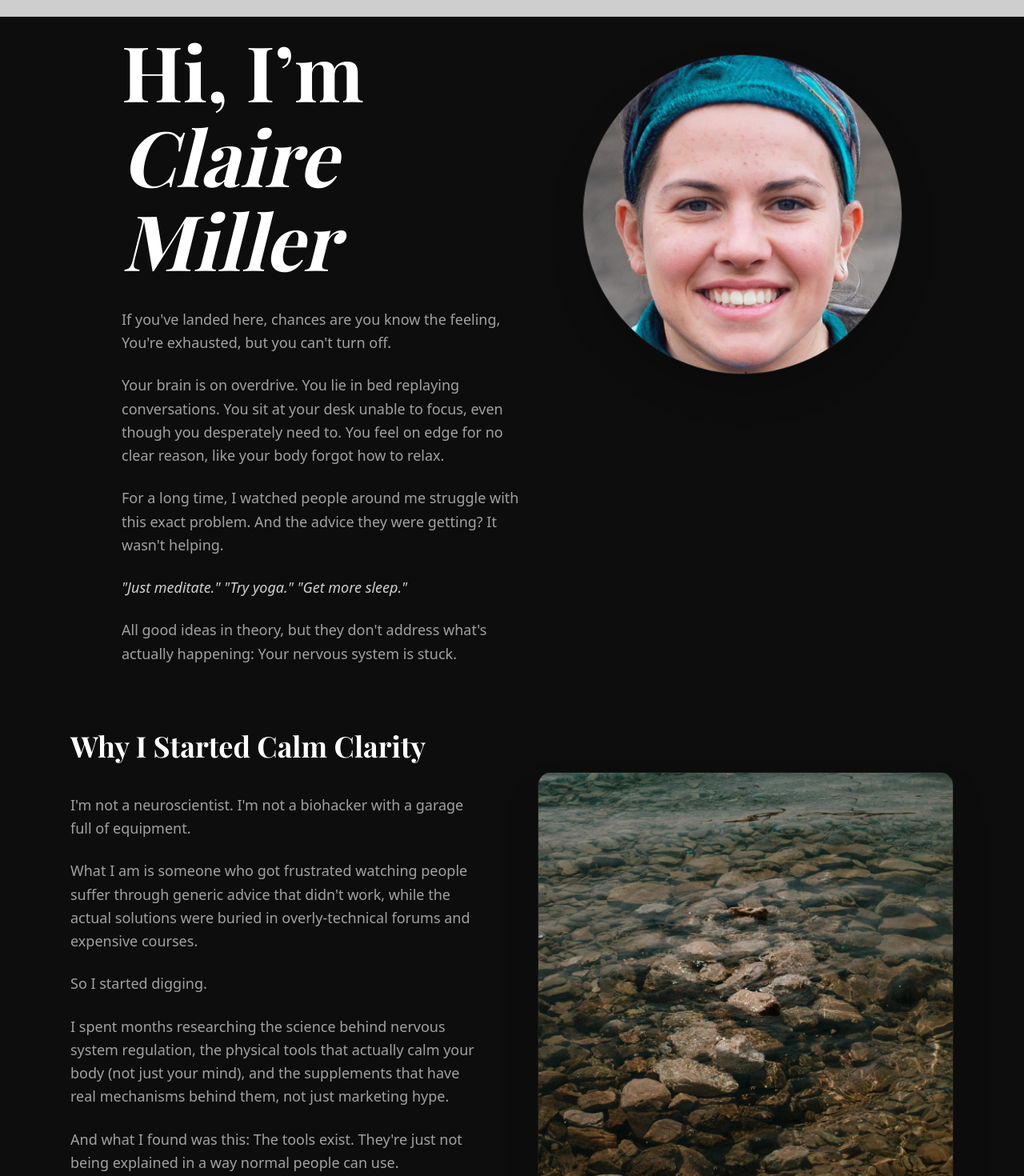
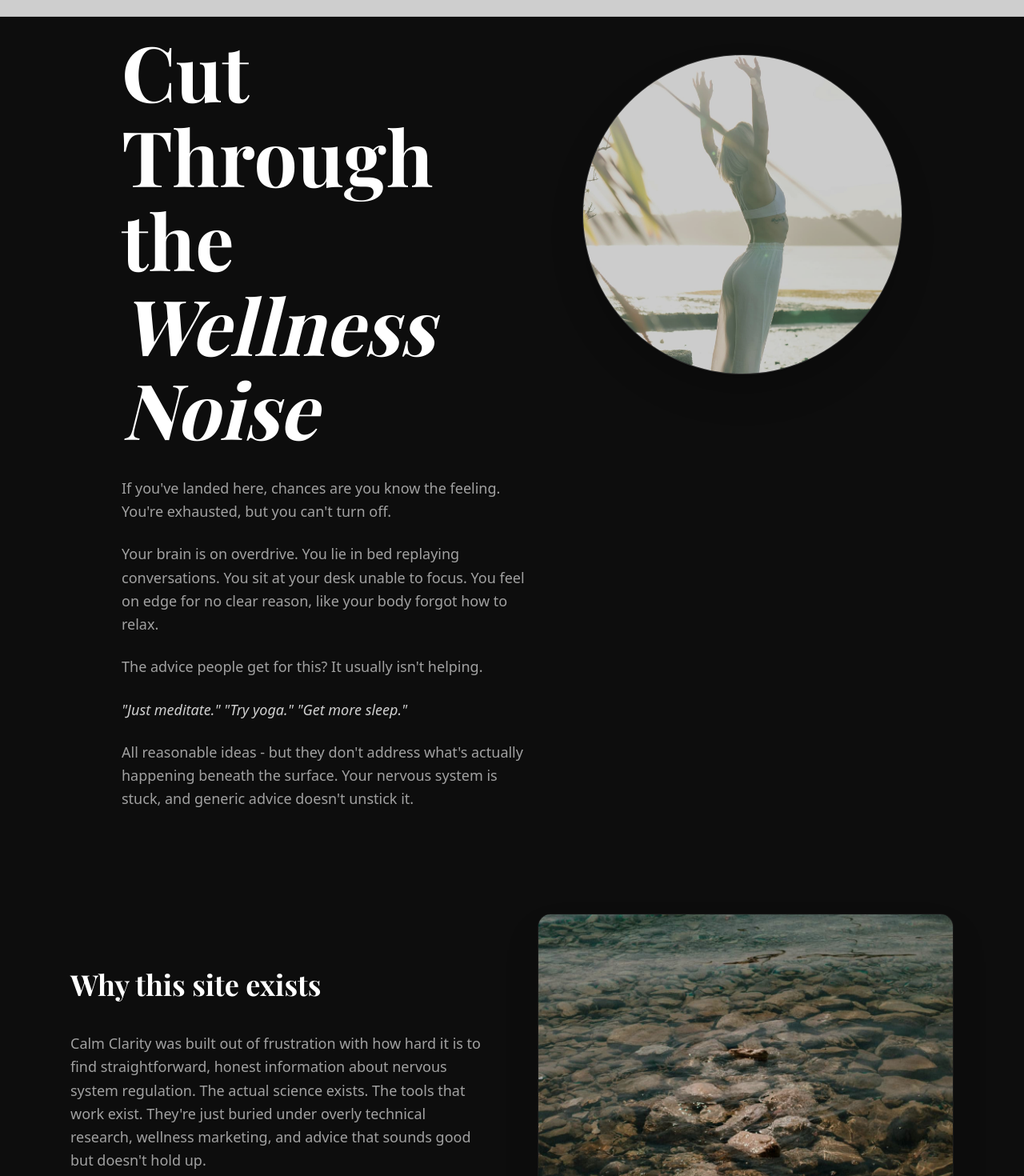
Before and after one commit to FormiloStudios/calmclarity_stitch, a Next.js app: page /story in a window 1280 px wide. Shown: the part 60-1530 px from the top of the page at 80% size. Built offline with nearby package versions, Linux system fonts and the light colour scheme; a web font is replaced by a local one.

Commit message:
Transition About page to faceless Team identity and update copy

```diff
--- a/src/components/StoryContent.tsx
+++ b/src/components/StoryContent.tsx
@@ -7,31 +7,22 @@ export function StoryContent() {
             <section className="mb-32 grid grid-cols-1 md:grid-cols-2 gap-16 items-center">
                 <div>
                     <h2 className="font-display text-3xl md:text-4xl font-bold mb-10 text-white">
-                        Why I Started Calm Clarity
+                        Why this site exists
                     </h2>
                     <div className="space-y-6 text-lg leading-relaxed text-muted font-light">
                         <p>
-                            I&#39;m not a neuroscientist. I&#39;m not a biohacker with a garage
-                            full of equipment.
+                            Calm Clarity was built out of frustration with how hard it is to
+                            find straightforward, honest information about nervous system
+                            regulation. The actual science exists. The tools that work
+                            exist. They&#39;re just buried under overly technical research,
+                            wellness marketing, and advice that sounds good but doesn&#39;t
+                            hold up.
                         </p>
                         <p>
-                            What I am is someone who got frustrated watching people suffer
-                            through generic advice that didn&#39;t work, while the actual
-                            solutions were buried in overly-technical forums and expensive
-                            courses.
+                            This site cuts through that. Every article is researched
+                            carefully, written in plain English, and focused on what&#39;s
+                            practical — not what&#39;s trending.
                         </p>
-                        <p>So I started digging.</p>
-                        <p>
-                            I spent months researching the science behind nervous system
-                            regulation, the physical tools that actually calm your body (not
-                            just your mind), and the supplements that have real mechanisms
-                            behind them, not just marketing hype.
-                        </p>
-                        <p>
-                            And what I found was this: The tools exist. They&#39;re just not
-                            being explained in a way normal people can use.
-                        </p>
-                        <p>That&#39;s what Calm Clarity is for.</p>
                     </div>
                 </div>
                 <div className="relative h-[600px] w-full rounded-2xl overflow-hidden border border-white/5 md:translate-y-12 shadow-2xl">
@@ -48,11 +39,13 @@ export function StoryContent() {
             <section className="mb-32">
                 <div className="max-w-2xl mx-auto text-center mb-16">
                     <h2 className="font-display text-3xl md:text-4xl font-bold mb-6 text-white">
-                        What You&#39;ll Find Here
+                        What you&#39;ll find here
                     </h2>
                     <p className="text-lg text-muted font-light">
-                        This isn&#39;t a site that&#39;s going to throw complicated science at
-                        you or tell you to overhaul your entire life.
+                        Practical explanations of what&#39;s happening in your body and why, honest reviews of physical tools like weighted blankets and acupressure mats that have real mechanisms behind them, and supplement information grounded in actual research rather than marketing claims.
+                    </p>
+                    <p className="mt-6 text-lg text-muted font-light">
+                        No fluff. No agenda. Just clear information for people who are tired of feeling tired.
                     </p>
                 </div>
 
@@ -107,23 +100,20 @@ export function StoryContent() {
                 <div className="absolute top-0 left-0 w-full h-1 bg-gradient-to-r from-transparent via-white/20 to-transparent"></div>
 
                 <h2 className="font-display text-3xl md:text-5xl font-bold mb-10 text-white">
-                    My Promise to You
+                    One promise
                 </h2>
                 <div className="space-y-8 text-xl leading-relaxed text-muted font-light">
                     <p>
-                        I&#39;ll never recommend something I haven&#39;t thoroughly
-                        researched. I&#39;ll explain why something works, not just tell you to
-                        buy it. And I&#39;ll always keep things simple, because feeling calm
-                        and clear-headed shouldn&#39;t require a biology degree.
+                        Nothing gets recommended here without thorough research behind it. If
+                        it&#39;s on this site, there&#39;s a reason — and that reason will
+                        be explained to you, not just asserted.
                     </p>
                     <p className="text-white font-normal">
-                        If you&#39;re exhausted but can&#39;t seem to rest, you&#39;re in the
-                        right place.
+                        You&#39;re in the right place. Let&#39;s make this simpler.
                     </p>
-                    <p>Let&#39;s fix this together.</p>
                     <div className="pt-12">
                         <p className="font-display italic text-4xl text-white">
-                            Claire Miller
+                            — The Calm Clarity Team
                         </p>
                     </div>
                 </div>
--- a/src/components/StoryHeader.tsx
+++ b/src/components/StoryHeader.tsx
@@ -6,41 +6,40 @@ export function StoryHeader() {
             <div className="flex flex-col md:flex-row items-start justify-between gap-16">
                 <div className="flex-1 text-left">
                     <h1 className="font-display text-5xl md:text-8xl font-bold leading-[1.1] text-white animate-fade-in-up">
-                        Hi, I’m <br />
-                        <span className="italic">Claire Miller</span>
+                        Cut Through the <br />
+                        <span className="italic">Wellness Noise</span>
                     </h1>
                     <div className="mt-8 space-y-6 text-lg text-muted font-light leading-relaxed max-w-xl animate-fade-in-up delay-100">
                         <p>
-                            If you&#39;ve landed here, chances are you know the feeling,
+                            If you&#39;ve landed here, chances are you know the feeling.
                             You&#39;re exhausted, but you can&#39;t turn off.
                         </p>
                         <p>
                             Your brain is on overdrive. You lie in bed replaying conversations.
-                            You sit at your desk unable to focus, even though you desperately
-                            need to. You feel on edge for no clear reason, like your body
-                            forgot how to relax.
+                            You sit at your desk unable to focus. You feel on edge for no clear
+                            reason, like your body forgot how to relax.
                         </p>
                         <p>
-                            For a long time, I watched people around me struggle with this exact
-                            problem. And the advice they were getting? It wasn&#39;t helping.
+                            The advice people get for this? It usually isn&#39;t helping.
                         </p>
                         <p className="italic text-white/80">
                             &quot;Just meditate.&quot; &quot;Try yoga.&quot; &quot;Get more sleep.&quot;
                         </p>
                         <p>
-                            All good ideas in theory, but they don&#39;t address what&#39;s
-                            actually happening: <strong>Your nervous system is stuck.</strong>
+                            All reasonable ideas - but they don&#39;t address what&#39;s
+                            actually happening beneath the surface. Your nervous system
+                            is stuck, and generic advice doesn&#39;t unstick it.
                         </p>
                     </div>
                 </div>
                 <div className="flex-shrink-0 sticky top-32">
-                    <div className="relative w-64 h-64 md:w-[400px] md:h-[400px] rounded-full overflow-hidden border border-white/10 shadow-2xl">
+                    <div className="relative w-64 h-64 md:w-[400px] md:h-[400px] rounded-full overflow-hidden border border-white/10 shadow-2xl bg-white/5 backdrop-blur-sm">
                         <Image
-                            src="/claire-miller.jpeg"
-                            alt="Claire Miller"
+                            src="/welllnesstools.jpg"
+                            alt="Wellness Aesthetic"
                             fill
                             priority
-                            className="object-cover object-[center_10%] scale-110"
+                            className="object-cover opacity-80"
                         />
                     </div>
                 </div>
```
